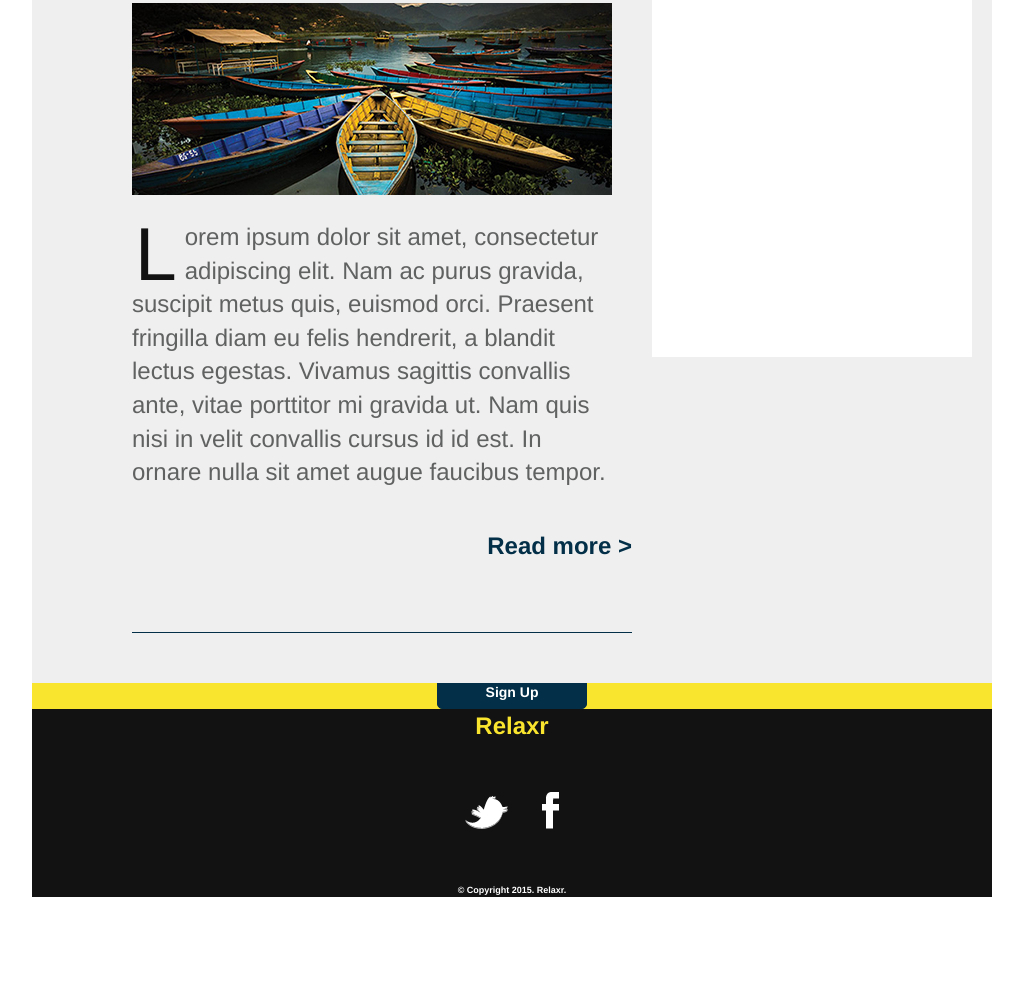
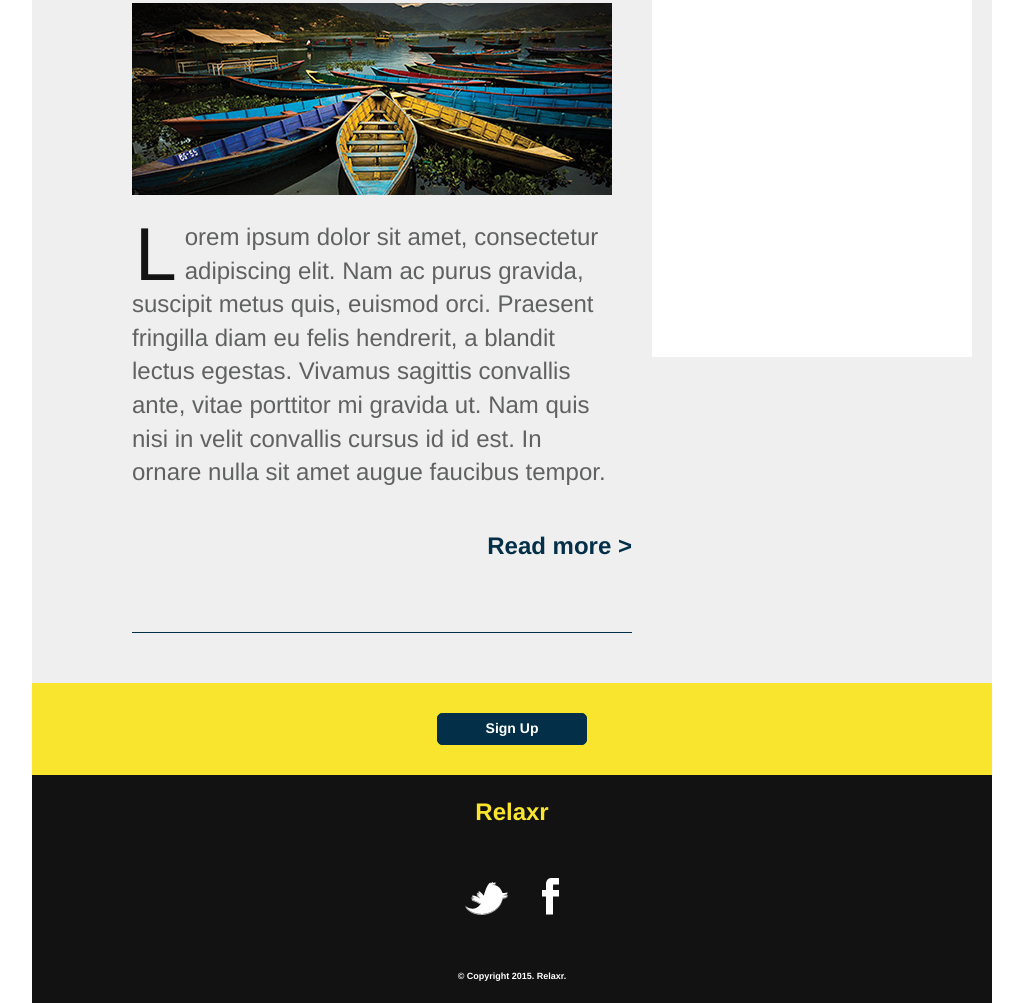
Before and after one commit to lnspham/relaxr_blog, a plain HTML site: page index.html in a window 1280 px wide. Shown: the part 1105-2108 px from the top of the page, without its empty margins (128-1151 px from the left). Before the commit the page ends 2002 px from the top, so only its background shows below. Drawn offline with Linux system fonts and the light colour scheme.

Commit message:
.clearfix on <section id="signUp" and <footer>
CSS: Need to add in width: 100% with the float to make it work.

```diff
--- a/css/style.css
+++ b/css/style.css
@@ -210,6 +210,9 @@ aside#sidebar #ad h3{
 
 section#signUp {
   background-color: #f9e42e;
+  width: 100%;
+  float: left;
+  padding: 30px 0;
 }
 
 div.signUpButton {
@@ -230,6 +233,12 @@ div.signUpButton {
 div.signUpButton a {
   color: #FFF;
   text-decoration: none;
+}
+
+footer {
+  width: 100%;
+  float: left;
+  padding: 20px 0;
 }
 
 footer .logoFooter {
--- a/index.html
+++ b/index.html
@@ -73,7 +73,7 @@
 				</div>
 			</section>
 
-			<footer>
+			<footer class="clearfix">
 				<div class="logoFooter">Relaxr</div>
 				<ul>
 					<li class="twitter"><a href="#"><img src="images/twitter.png"></a></li>
```
